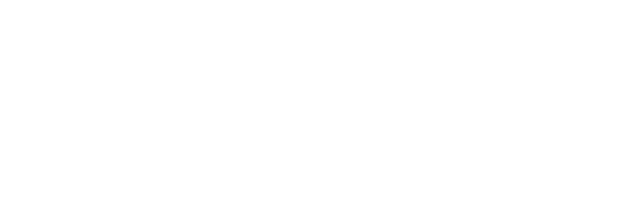
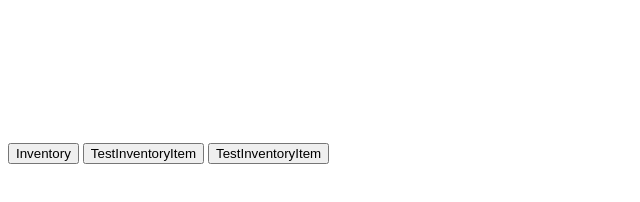
Before and after one commit to Tarkine/Main, a plain HTML site: page game.html in a window 1280 px wide. Shown: the whole page, without its empty margins (0-640 px from the left). Drawn offline with Linux system fonts and the light colour scheme.

Commit message:
Update game.html

```diff
--- a/game.html
+++ b/game.html
@@ -11,6 +11,15 @@
     <title>Tarkine</title>
 </head>
 <body>
+     <div class = 'hidden inventory'>
+
+    </div>
+
+
+    <button type="Inventory" onclick="inventoryDisplay()">Inventory</button>
+    <button id="wheel" type ="item" onclick="addToInventory(event)">TestInventoryItem</button>
+    <button id="Key" type ="item" onclick="addToInventory(event)">TestInventoryItem</button>
+    <canvas id="inventorySpace"></canvas>
     <header></header>
     <main></main>
     <footer></footer>
```
